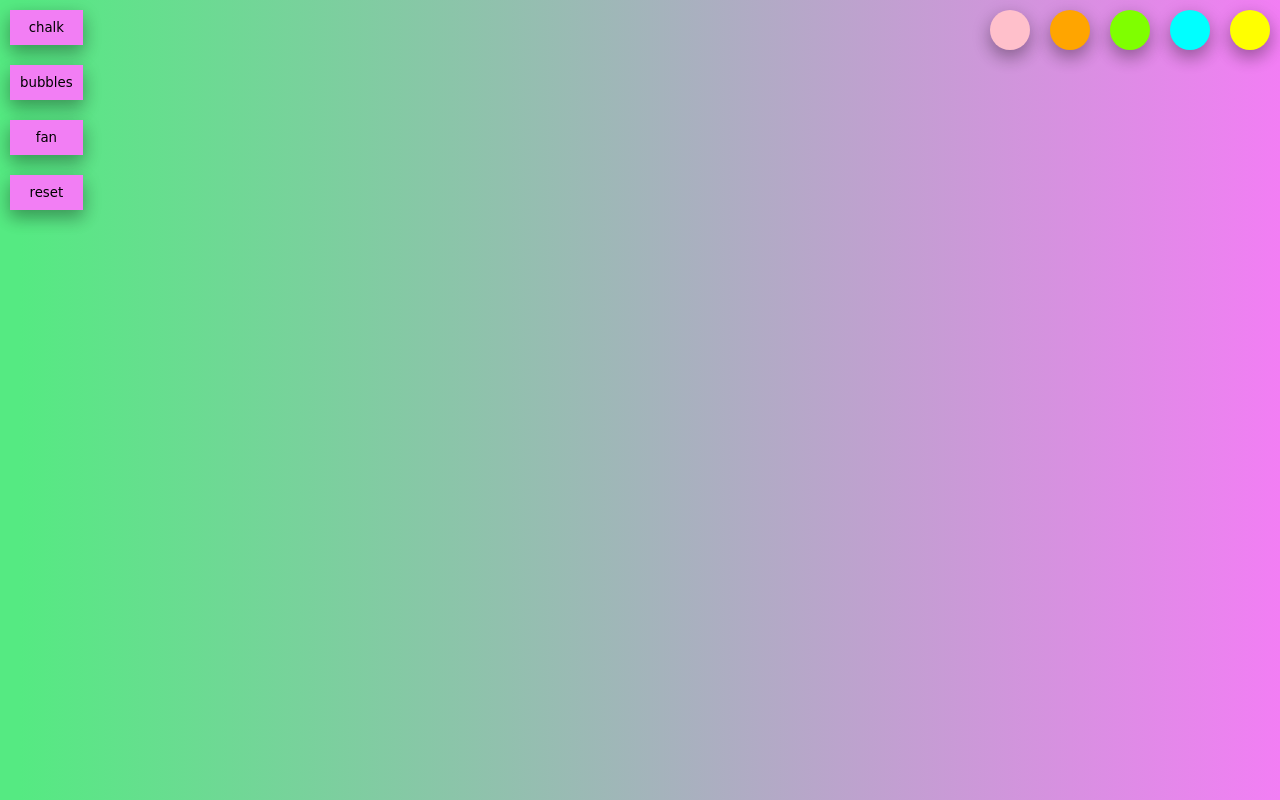
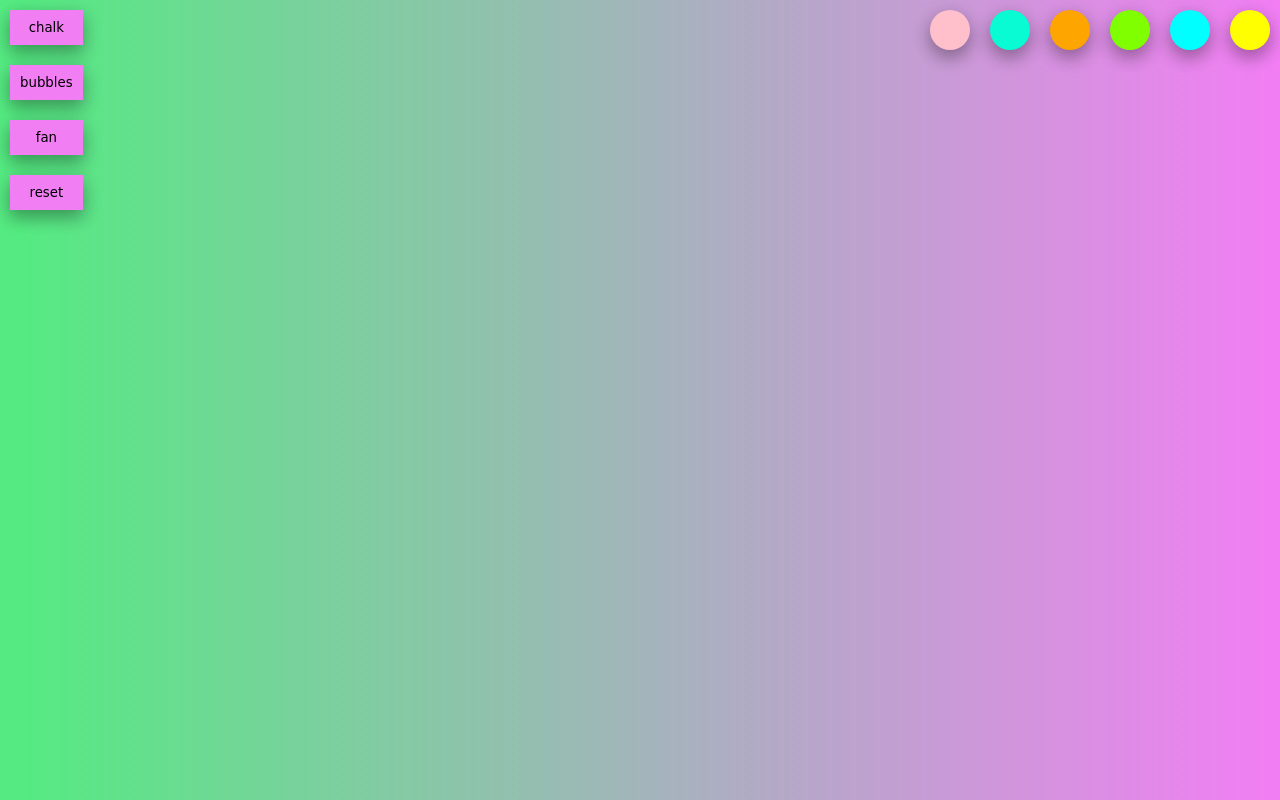
Before and after one commit to brujadev/Hand-Held, a plain HTML site: page pentool/index.html in a window 1280 px wide. Drawn offline with Linux system fonts and the light colour scheme; a web font is replaced by a local one.

Commit message:
Update index.html

```diff
--- a/pentool/index.html
+++ b/pentool/index.html
@@ -22,6 +22,7 @@
     </div>
     <div id="colors">
         <button class="options" id="pink"></button>
+        <button class="options" id="aqua"></button>
         <button class="options" id="orange"></button>
         <button class="options" id="green"></button>
         <button class="options" id="cyan"></button>
```
